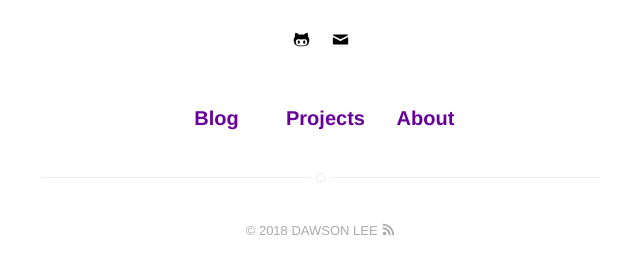
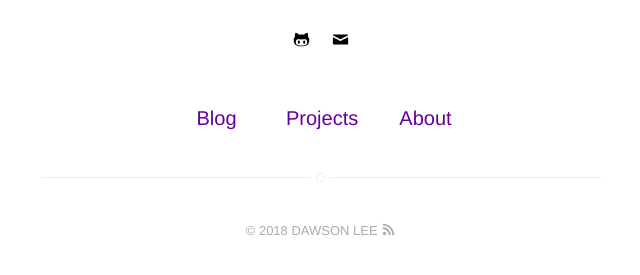
Before and after one commit to dawsonlee1790/dawsonlee1790.github.io, a Jekyll site: the page built from index.html, in a window 1280 px wide. Shown: the part 365-640 px from the top of the page, without its empty margins (319-959 px from the left). Built offline with Jekyll 4.4.1, drawn with Linux system fonts in a browser that asks for light colours.

Commit message:
font-weight: 400

```diff
--- a/_sass/components/nav.sass
+++ b/_sass/components/nav.sass
@@ -10,7 +10,7 @@
 
         > .item > .link
             display: inline-block
-            font-weight: 700
+            font-weight: 400
             font-size: 1.4rem
             padding: 20px 10px
             text-decoration: none
```
